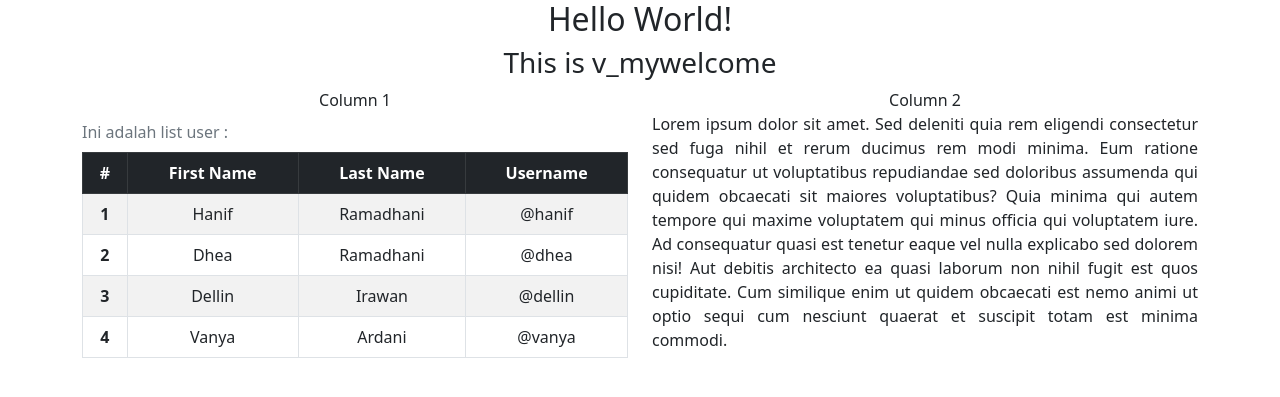
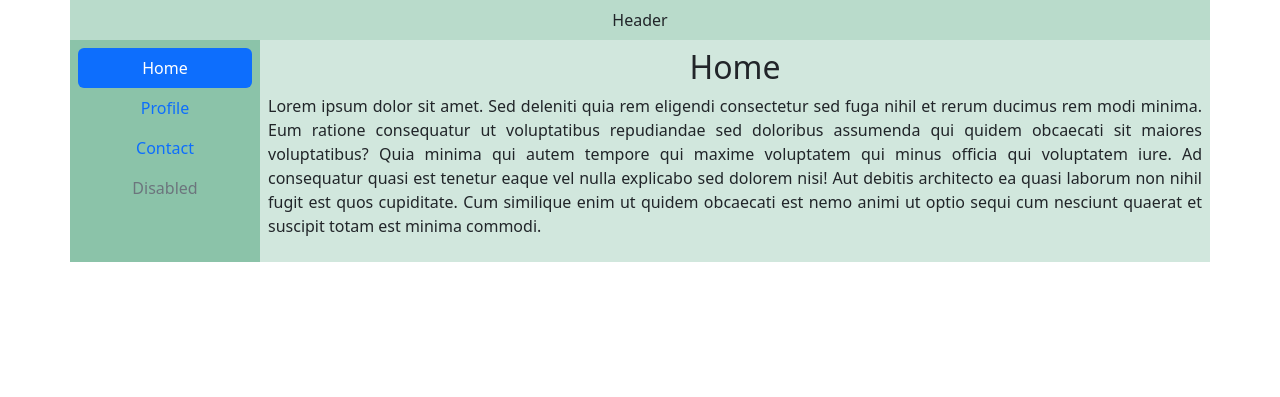
Before and after one commit to hnfrmdhni/SI, a CodeIgniter app: page /database/ in a window 1280 px wide. Shown: the top 397 px of the page. Run offline with CodeIgniter, Linux system fonts and the light colour scheme.

Commit message:
change layout into wiki style, add ajax

```diff
--- a/application/views/v_mywelcome.php
+++ b/application/views/v_mywelcome.php
@@ -8,68 +8,59 @@
 	<title>Sistem Informasi</title>
 	<link href="https://cdn.jsdelivr.net/npm/bootstrap@5.2.1/dist/css/bootstrap.min.css" rel="stylesheet"
 		integrity="sha384-iYQeCzEYFbKjA/T2uDLTpkwGzCiq6soy8tYaI1GyVh/UjpbCx/TYkiZhlZB6+fzT" crossorigin="anonymous">
-</head>
-
-<body>
 	<script src="https://cdn.jsdelivr.net/npm/@popperjs/core@2.11.6/dist/umd/popper.min.js"
 		integrity="sha384-oBqDVmMz9ATKxIep9tiCxS/Z9fNfEXiDAYTujMAeBAsjFuCZSmKbSSUnQlmh/jp3" crossorigin="anonymous">
 	</script>
 	<script src="https://cdn.jsdelivr.net/npm/bootstrap@5.2.1/dist/js/bootstrap.min.js"
 		integrity="sha384-7VPbUDkoPSGFnVtYi0QogXtr74QeVeeIs99Qfg5YCF+TidwNdjvaKZX19NZ/e6oz" crossorigin="anonymous">
 	</script>
-	<h2 align="center">Hello World!</h2>
-	<h3 align="center">This is v_mywelcome</h3>
+	<script src="https://code.jquery.com/jquery-3.6.1.js"
+		integrity="sha256-3zlB5s2uwoUzrXK3BT7AX3FyvojsraNFxCc2vC/7pNI=" crossorigin="anonymous"></script>
+	<script type="text/javascript">
+		$(document).ready(function () {
+			alert("HAIIIII!")
+		});
 
+	</script>
+</head>
+
+<body>
 	<div class="container text-center">
 		<div class="row">
-			<div class="col">
-				Column 1
-				<table class="table table-hover table-bordered table-striped caption-top">
-					<caption>Ini adalah list user : </caption>
-					<thead class="table-dark">
-						<tr>
-							<th scope=" col">#</th>
-							<th scope="col">First Name</th>
-							<th scope="col">Last Name</th>
-							<th scope="col">Username</th>
-						</tr>
-					</thead>
-					<tbody>
-						<tr>
-							<th scope="row">1</th>
-							<td>Hanif</td>
-							<td>Ramadhani</td>
-							<td>@hanif</td>
-						</tr>
-						<tr>
-							<th scope="row">2</th>
-							<td>Dhea</td>
-							<td>Ramadhani</td>
-							<td>@dhea</td>
-						</tr>
-						<tr>
-							<th scope="row">3</th>
-							<td>Dellin</td>
-							<td>Irawan</td>
-							<td>@dellin</td>
-						</tr>
-						<tr>
-							<th scope="row">4</th>
-							<td>Vanya</td>
-							<td>Ardani</td>
-							<td>@vanya</td>
-						</tr>
-					</tbody>
-				</table>
+			<div class="col col-12 bg-success p-2" style="--bs-bg-opacity: .3;">
+				Header
 			</div>
-			<div class="col">
-				Column 2
+
+			<div class="col col-2 bg-success p-2" style="--bs-bg-opacity: .5;">
+				<ul class="nav nav-pills">
+					<div class="row">
+						<li class="nav-item">
+							<a class="nav-link active" aria-current="page" href="#">Home</a>
+						</li>
+						<li class="nav-item">
+							<a class="nav-link" href="#">Profile</a>
+						</li>
+						<li class="nav-item">
+							<a class="nav-link" href="#">Contact</a>
+						</li>
+						<li class="nav-item">
+							<a class="nav-link disabled">Disabled</a>
+						</li>
+				</ul>
+
+			</div>
+			<div class="col col-10 bg-success p-2" style="--bs-bg-opacity: .2;">
+				<div id="content">
+					<h2>Home</h2>
 					<p align="justify">
 						Lorem ipsum dolor sit amet. Sed deleniti quia rem eligendi consectetur sed fuga nihil et rerum
-					ducimus rem modi minima. Eum ratione consequatur ut voluptatibus repudiandae sed doloribus assumenda
-					qui quidem obcaecati sit maiores voluptatibus? Quia minima qui autem tempore qui maxime voluptatem
+						ducimus rem modi minima. Eum ratione consequatur ut voluptatibus repudiandae sed doloribus
+						assumenda
+						qui quidem obcaecati sit maiores voluptatibus? Quia minima qui autem tempore qui maxime
+						voluptatem
 						qui minus officia qui voluptatem iure.
-					Ad consequatur quasi est tenetur eaque vel nulla explicabo sed dolorem nisi! Aut debitis architecto
+						Ad consequatur quasi est tenetur eaque vel nulla explicabo sed dolorem nisi! Aut debitis
+						architecto
 						ea quasi laborum non nihil fugit est quos cupiditate. Cum similique enim ut quidem obcaecati est
 						nemo animi ut optio sequi cum nesciunt quaerat et suscipit totam est minima commodi.
 					</p>
@@ -77,6 +68,7 @@
 			</div>
 		</div>
 	</div>
+	</div>
 </body>
 
 </html>
```
Also changed, not shown: application/views/profile.php (added, +13 -0 lines). Lines whose indentation alone changed are shown as unchanged.
